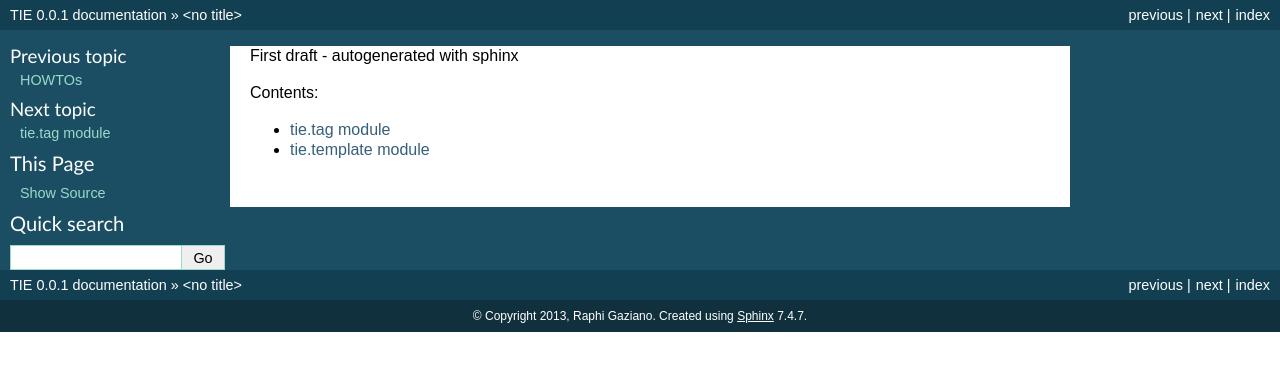
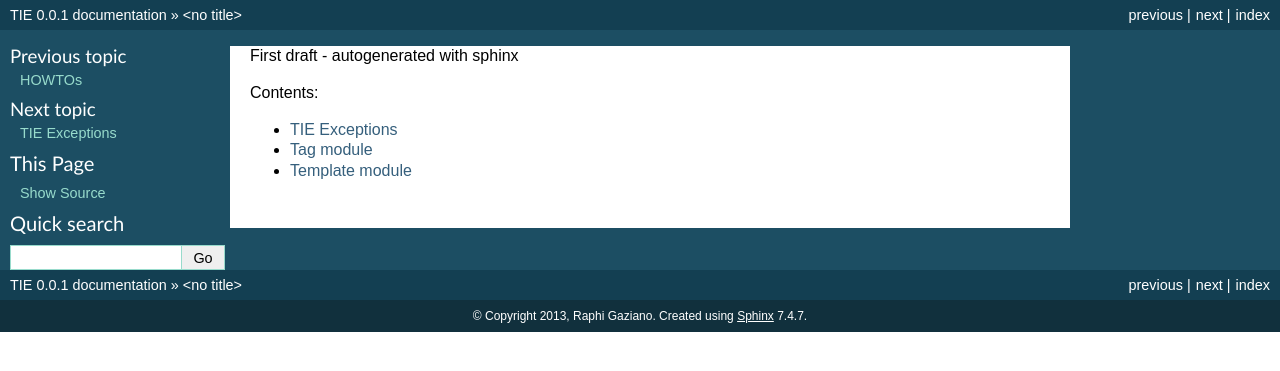
Before and after one commit to raphigaziano/TIE, a Sphinx documentation site: the page built from doc/source/api/index.rst, in a window 1280 px wide. Shown: the top 371 px of the page. Built offline with Sphinx 7.4.7, drawn with Linux system fonts in a browser that asks for light colours.

Commit message:
Added exception to api ref + small layout change

```diff
--- /dev/null
+++ b/doc/source/api/exceptions.rst
@@ -0,0 +1,6 @@
+TIE Exceptions
+==============
+
+.. automodule:: tie.exceptions
+   :members:
+   :member-order: bysource
--- a/doc/source/api/index.rst
+++ b/doc/source/api/index.rst
@@ -5,5 +5,6 @@ Contents:
 .. toctree::
    :maxdepth: 2
 
+   exceptions
    tag
    template
--- a/doc/source/api/tag.rst
+++ b/doc/source/api/tag.rst
@@ -1,5 +1,5 @@
-tie.tag module
-==============
+Tag module
+==========
 
 .. automodule:: tie.tag
    :members:
--- a/doc/source/api/template.rst
+++ b/doc/source/api/template.rst
@@ -1,5 +1,5 @@
-tie.template module
-===================
+Template module
+===============
 
 .. automodule:: tie.template
    :members:
```
